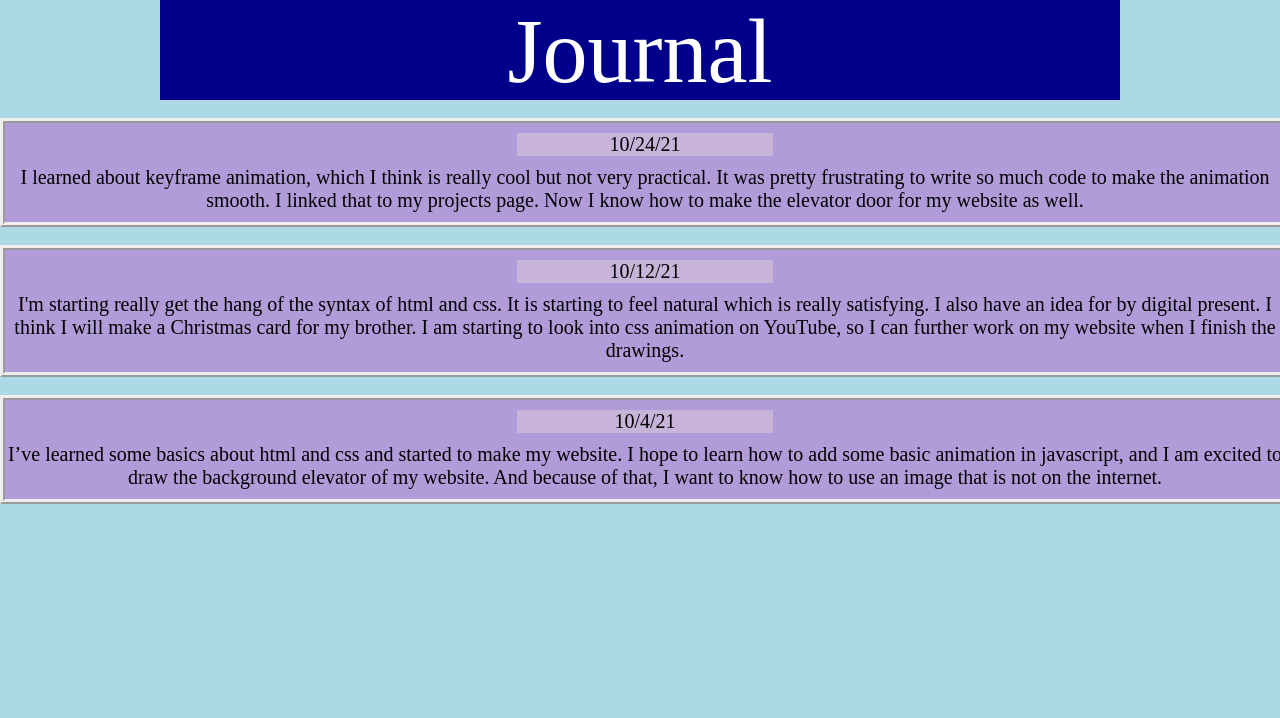
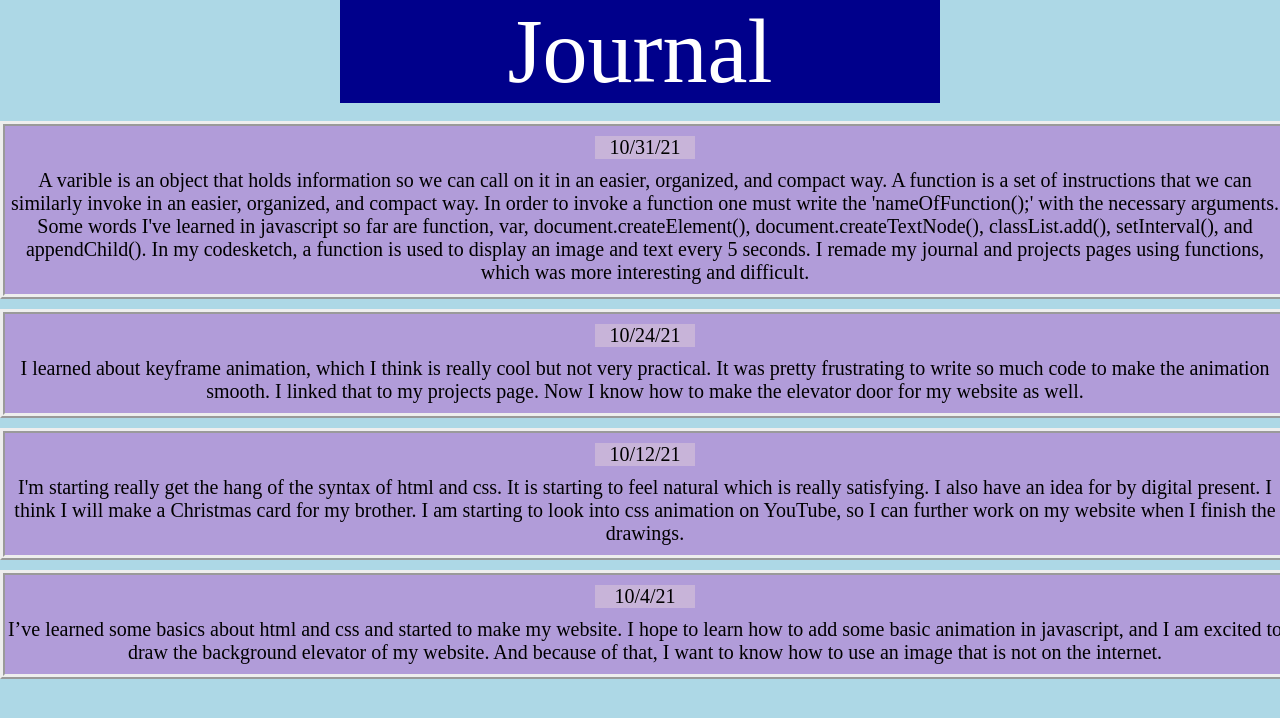
Before and after one commit to c25mg2/c25mg2.github.io, a plain HTML site: page journal.html in a window 1280 px wide. Drawn offline with Linux system fonts and the light colour scheme.

Commit message:
function practice, and updated journal and products page using functions

```diff
--- a/journal.html
+++ b/journal.html
@@ -1,8 +1,8 @@
 <!DOCTYPE html>
 <html>
 <head>
+
 	<style type="text/css">
-
 
 		#background{
 			width: 100%;
@@ -13,15 +13,18 @@
 
 		}
 
-		#heading{
-			width: 75%;
-			height: 100px;
+		#title{
+			width: 600px;
+			height: auto;
+			margin: auto;
 			background-color: darkblue;
 			font-size: 90px;
 			color: white;
+			text-align: center;
 			z-index: 1;
 		}
-		.entry{
+
+		.entryBox{
 			width: 100%;
 			height: auto;
 			border-style: ridge;
@@ -30,56 +33,74 @@
 			padding-bottom: 10px;
 			background-color: rgb(177, 156, 217);
 			font-size: 20px;
+			text-align: center;
 			z-index: 0;
 		}
 
-		.date{
-			width: 20%;
+		.dateBox{
+			width: 100px;
 			height: auto;
-			height: auto;
+			margin: auto;
 			background-color: rgb(200, 180, 217);
+			text-align: center;
 			z-index: 2;
 		}
 
-		.dBreak{
+		.break{
 			height: 10px;
 		}
 
 		html,body {padding:0; margin:0;};
 
 	</style>
+
 </head>
 <body>
+
+	<script type="text/javascript">
+
+		function makeEntry(d, t){
+
+			var eB = document.createElement("div");
+			var dB = document.createElement("div");
+			var eBr = document.createElement("div");
+			var dBr = document.createElement("div");
+			var text = document.createTextNode(t);
+
+			eB.classList.add("entryBox");
+			dB.classList.add("dateBox");
+			eBr.classList.add("break");
+			dBr.classList.add("break");
+
+			dB.innerText = d;
+
+			document.body.appendChild(eB);
+			document.body.appendChild(eBr);
+			eB.appendChild(dB);
+			eB.appendChild(dBr);
+			eB.appendChild(text);
+		}
+
+	</script>
+
+
 	<div id = "background"></div>
-	<center>
-		<div id = "heading">Journal</div>
 
-		<br>
+	<div id = "title">Journal</div>
 
-		<div class = "entry">
-			<div class = "date">10/24/21</div>
-			<div class = "dBreak"></div>
-			I learned about keyframe animation, which I think is really cool but not very practical. It was pretty frustrating to write so much code to make the animation smooth. I linked that to my projects page. Now I know how to make the elevator door for my website as well.
-		</div>
+	<br>
 
-		<br>
+	<script type="text/javascript">
 
-		<div class = "entry">
-			<div class = "date">10/12/21</div>
-			<div class = "dBreak"></div>
-			I'm starting really get the hang of the syntax of html and css. It is starting to feel natural which is really satisfying. I also have an idea for by digital present. I think I will make a Christmas card for my brother. I am starting to look into css animation on YouTube, so I can further work on my website when I finish the drawings.
-		</div>
+		makeEntry("10/31/21", "A varible is an object that holds information so we can call on it in an easier, organized, and compact way. A function is a set of instructions that we can similarly invoke in an easier, organized, and compact way. In order to invoke a function one must write the 'nameOfFunction();' with the necessary arguments. Some words I've learned in javascript so far are function, var, document.createElement(), document.createTextNode(), classList.add(), setInterval(), and appendChild(). In my codesketch, a function is used to display an image and text every 5 seconds. I remade my journal and projects pages using functions, which was more interesting and difficult.");
 
-		<br>
+		makeEntry("10/24/21", "I learned about keyframe animation, which I think is really cool but not very practical. It was pretty frustrating to write so much code to make the animation smooth. I linked that to my projects page. Now I know how to make the elevator door for my website as well.");
 
-		<div class = "entry">
-			<div class = "date">10/4/21</div>
-			<div class = "dBreak"></div>
-			I’ve learned some basics about html and css and started to make my website. I hope to learn how to add some basic animation in javascript, and I am excited to draw the background elevator of my website. And because of that, I want to know how to use an image that is not on the internet.
-		</div>
+		makeEntry("10/12/21", "I'm starting really get the hang of the syntax of html and css. It is starting to feel natural which is really satisfying. I also have an idea for by digital present. I think I will make a Christmas card for my brother. I am starting to look into css animation on YouTube, so I can further work on my website when I finish the drawings.");
 
-	</center>
+		makeEntry("10/4/21", "I’ve learned some basics about html and css and started to make my website. I hope to learn how to add some basic animation in javascript, and I am excited to draw the background elevator of my website. And because of that, I want to know how to use an image that is not on the internet.");
 
+		</script>
 
 </body>
 </html>
```
Also changed, not shown: functionPractice.html (added, +38 -0 lines), projects.html (+53 -18 lines), testImage.png (deleted).
